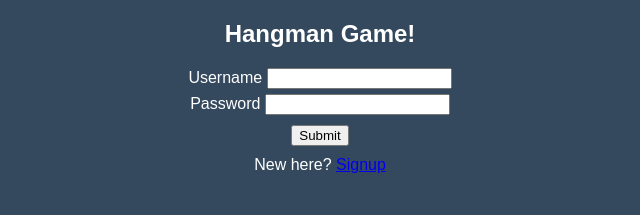
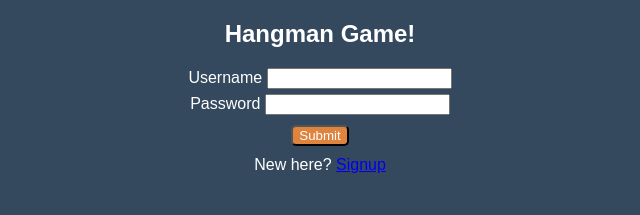
Before and after one commit to atmason90/hangman-frontend, a React (Create React App) app: page /login in a window 1280 px wide. Shown: the top 215 px of the page, without its empty margins (320-960 px from the left). Built offline with nearby package versions, Linux system fonts and the light colour scheme; what random-words would draw is missing.

Commit message:
add styling to buttons

```diff
--- a/src/App.css
+++ b/src/App.css
@@ -12,6 +12,18 @@ body, #root {
   height: 80vh;
   margin: 0;
   overflow: hidden;
+}
+
+/* input {
+  background-color: rgb(222, 132, 63);
+  color: white;
+  border-radius: 5px;
+} */
+
+button {
+  background-color: rgb(222, 132, 63);
+  color: white;
+  border-radius: 5px;
 }
 
 h1 {
--- a/src/components/LoginPage/LoginPage.jsx
+++ b/src/components/LoginPage/LoginPage.jsx
@@ -42,7 +42,7 @@ export const LoginPage = () => {
                     <input type="password" name="pass" required />
                 </div>
                 <div style={{ marginTop: '10px'}}>
-                    <input type="submit" />
+                    <button type="submit">Submit</button>
                 </div>
             </form>
             <div style={{ marginTop: '10px'}}>
```
